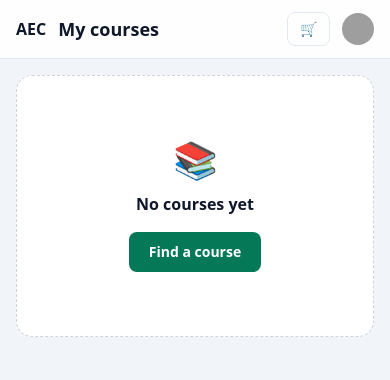
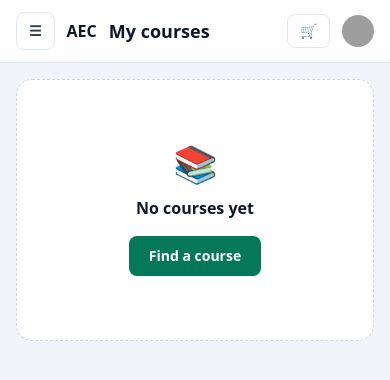
Before and after one commit to lalchandakand-LMS/Laravel-Project-LMS--only-laravel--, a Laravel app: page /my/my-courses in a window 390 px wide. Shown: the top 380 px of the page. Run offline with Laravel 12, Linux system fonts and the light colour scheme; a user stored in the database is signed in; data comes from the database, SQL or seed files in the repository; some libraries are stand-ins or nearby versions; grey boxes are pictures that could not be loaded.

Commit message:
Add responsive mobile navigation to student portal

```diff
--- a/resources/views/layouts/student.blade.php
+++ b/resources/views/layouts/student.blade.php
@@ -63,6 +63,7 @@
 
     <div class="flex min-w-0 flex-1 flex-col">
         <header class="sticky top-0 z-30 flex items-center gap-3 border-b border-slate-200 bg-white/90 px-4 py-3 backdrop-blur">
+            <button type="button" id="mobile-nav-toggle" class="rounded-lg border border-slate-200 px-3 py-2 text-sm font-semibold text-slate-700 lg:hidden" aria-controls="mobile-portal-nav" aria-expanded="false">☰ <span class="sr-only">Open navigation</span></button>
             <a href="{{ route('student.dashboard') }}" class="font-extrabold text-slate-900 lg:hidden">AEC</a>
             <h1 class="text-lg font-bold text-slate-900">@yield('heading', 'Dashboard')</h1>
             <div class="ml-auto flex items-center gap-3">
@@ -77,12 +78,20 @@
             </div>
         </header>
 
+        <nav id="mobile-portal-nav" class="hidden border-b border-slate-200 bg-white p-3 lg:hidden">
+            @foreach ($nav as [$route, $label, $icon])
+                <a href="{{ route($route) }}" class="block rounded-lg px-3 py-2.5 text-sm font-semibold text-slate-700 hover:bg-slate-100">{{ $icon }} {{ $label }}</a>
+            @endforeach
+            <a href="{{ route('courses.index') }}" class="block rounded-lg px-3 py-2.5 text-sm font-semibold text-slate-700">🔎 Browse courses</a>
+            <form method="POST" action="{{ route('logout') }}">@csrf<button class="block w-full rounded-lg px-3 py-2.5 text-left text-sm font-semibold text-rose-600">🚪 Log out</button></form>
+        </nav>
         <main class="flex-1 p-4 sm:p-6">
             @include('partials.flash')
             @yield('content')
         </main>
     </div>
 </div>
+<script>(function(){const b=document.getElementById('mobile-nav-toggle'),n=document.getElementById('mobile-portal-nav');if(b&&n)b.addEventListener('click',()=>{const open=n.classList.toggle('hidden')===false;b.setAttribute('aria-expanded',String(open));});})();</script>
 <script>(function(){const s=document.getElementById('admin-theme');if(!s)return;const v=localStorage.getItem('aec-admin-theme')||'system';s.value=v;function apply(x){document.documentElement.dataset.theme=(x==='dark'||(x==='system'&&matchMedia('(prefers-color-scheme: dark)').matches))?'dark':'light';}s.addEventListener('change',()=>{localStorage.setItem('aec-admin-theme',s.value);apply(s.value);});if(v==='system'&&matchMedia){matchMedia('(prefers-color-scheme: dark)').addEventListener('change',()=>apply('system'));}})();</script>
 </body>
 </html>
```
